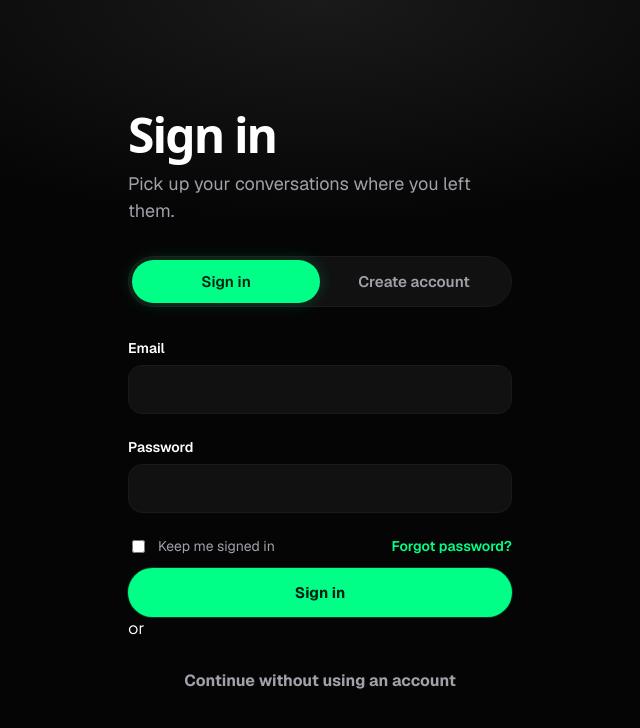
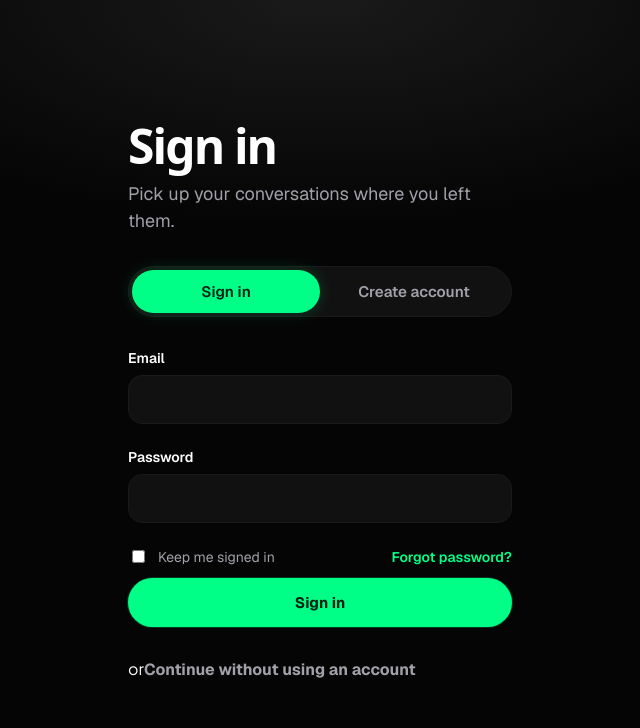
Before and after one commit to w3nc/messaging-app, a React (Vite) app in the folder client/: page /login in a window 1280 px wide. Shown: the top 728 px of the page, without its empty margins (320-960 px from the left). Built offline with nearby package versions, Linux system fonts and the light colour scheme; no server answers; a web font is replaced by a local one.

Commit message:
Add some word to separate to buttons on login page

```diff
--- a/client/src/pages/AuthPage.jsx
+++ b/client/src/pages/AuthPage.jsx
@@ -163,11 +163,13 @@ export default function AuthPage({ mode }) {
             </div>
           )}
 
+          <div className="auth__actions">
             <button className="btn btn--cta" type="submit" disabled={busy}>
               {busy ? "Please wait..." : isSignup ? "Create account" : "Sign in"}
             </button>
-        </form>
+            <span className="auth__or" aria-hidden="true">
               or
+            </span>
             <button
               className="auth__guest"
               type="button"
@@ -176,6 +178,8 @@ export default function AuthPage({ mode }) {
             >
               Continue without using an account
             </button>
+          </div>
+        </form>
       </section>
     </main>
   );
```
Lines whose indentation alone changed are shown as unchanged.
